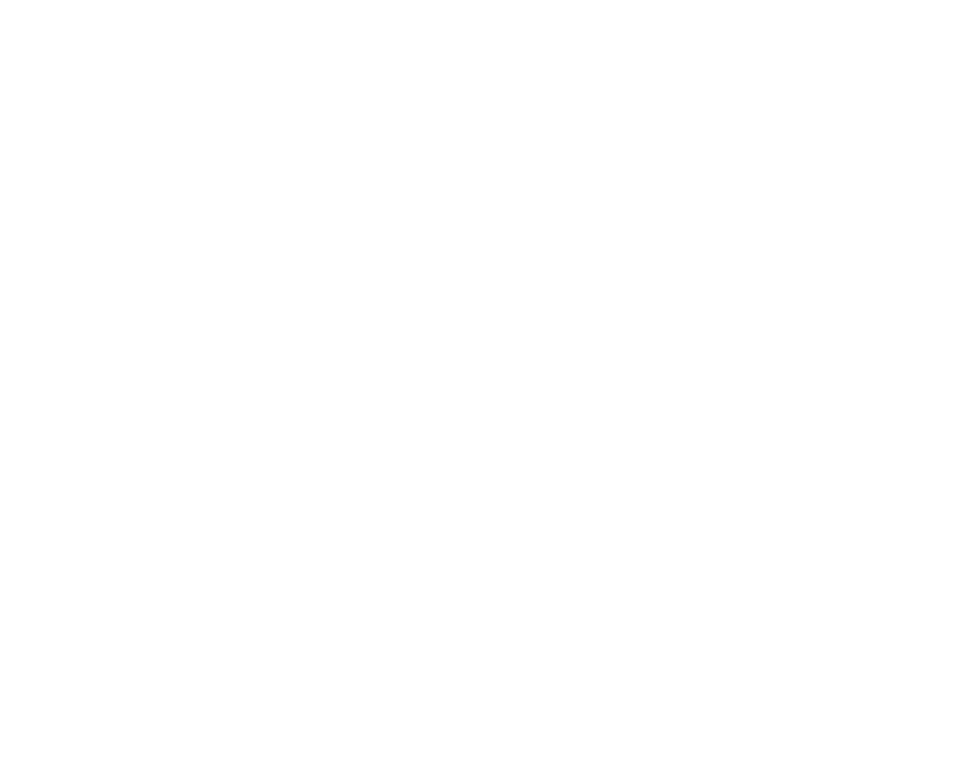
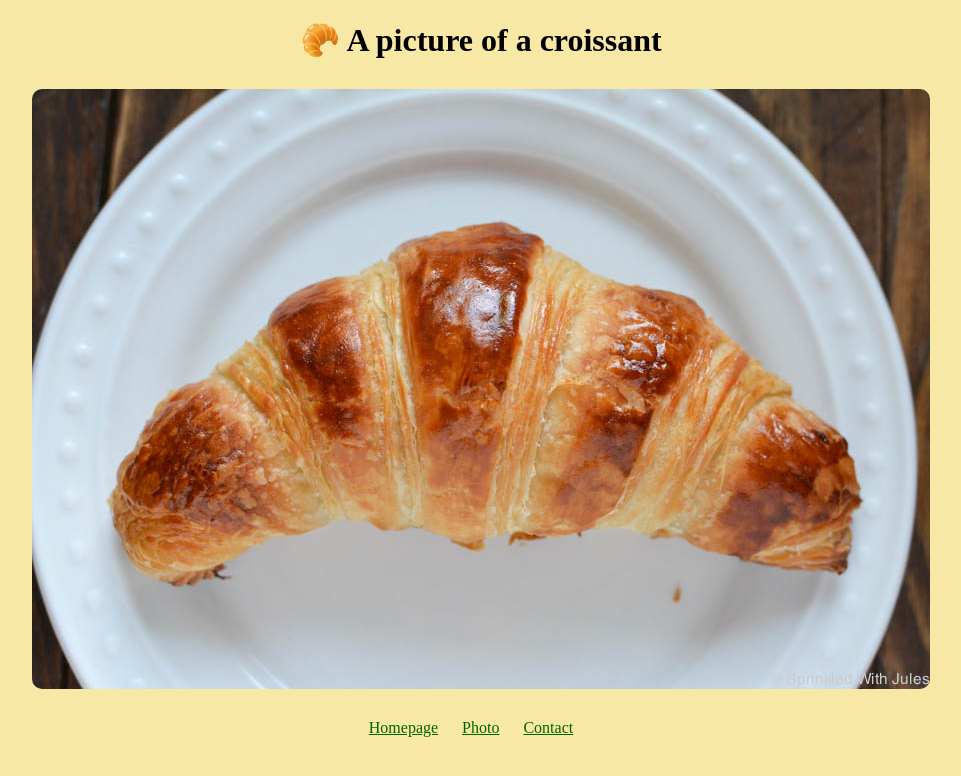
Before and after one commit to HannaKrykova/Croissant, a plain HTML site: page photo.html in a window 1280 px wide. Shown: the whole page, without its empty margins (159-1120 px from the left). Drawn offline with Linux system fonts and the light colour scheme.

Commit message:
Created 3 pages and added css

```diff
--- a/photo.html
+++ b/photo.html
@@ -3,7 +3,16 @@
   <head>
     <meta charset="UTF-8" />
     <meta name="viewport" content="width=device-width, initial-scale=1.0" />
-    <title>Document</title>
+    <link rel="stylesheet" href="/src/styles.css" />
+    <title>Photo</title>
   </head>
-  <body></body>
+  <body>
+    <h1>🥐 A picture of a croissant</h1>
+    <img src="croissant.jpg" class="croissant-photo" />
+    <footer class="footer">
+      <a href="/">Homepage</a>
+      <a href="/photo.html">Photo</a>
+      <a href="/contact.html">Contact</a>
+    </footer>
+  </body>
 </html>
--- /dev/null
+++ b/src/styles.css
@@ -0,0 +1,24 @@
+body {
+  background: #f8e8a6;
+}
+
+h1,
+p {
+  text-align: center;
+}
+
+footer {
+  text-align: center;
+}
+
+.footer a {
+  color: darkgreen;
+  margin-right: 20px;
+}
+
+.croissant-photo {
+  max-width: 100%;
+  border-radius: 10px;
+  display: block;
+  margin: 30px auto;
+}
```
Also changed, not shown: contact.html (+16 -1 lines), index.html (+15 -2 lines), croissant.jpg (added).
